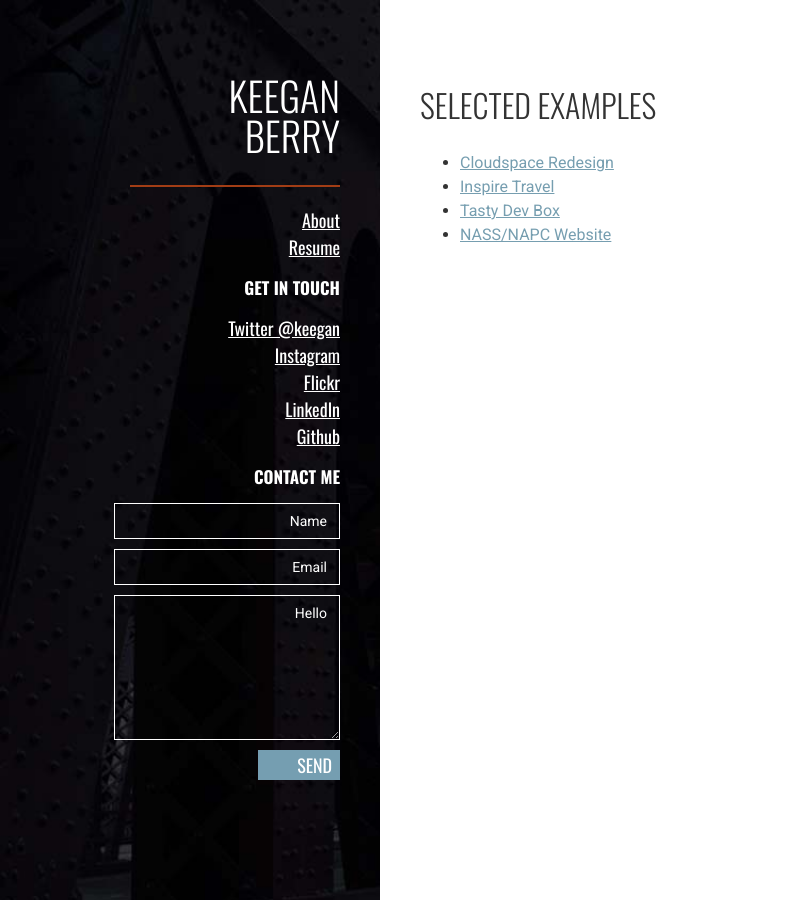
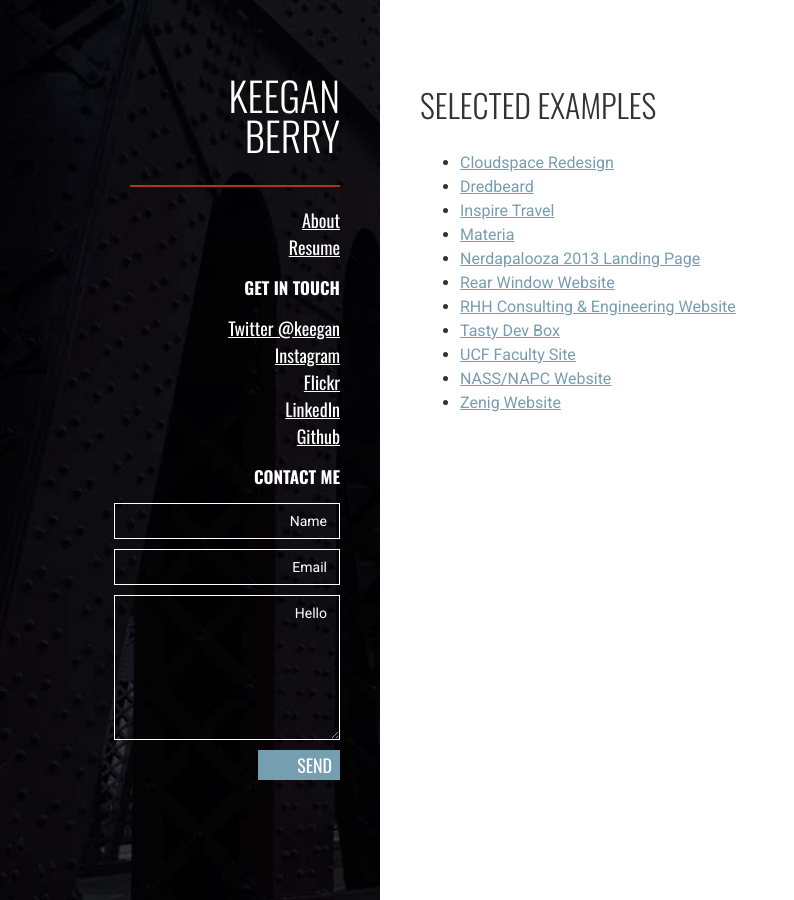
Before and after one commit to keeeeeegan/new-site, a Jekyll site: the page built from work.md, in a window 1280 px wide. Shown: the whole page, without its empty margins (0-794 px from the left). Built offline with Jekyll 4.4.1, drawn with Linux system fonts in a browser that asks for light colours; nearby versions of some CDN libraries.

Commit message:
added all examples

```diff
--- a/work.md
+++ b/work.md
@@ -5,7 +5,7 @@ permalink: /work/
 published: true
 ---
 
-<!-- <ul class="work-list">
+<ul class="work-list">
   {% for post in site.work %}
     <li>
       <a class="work-item-wrapper" href="{{ post.url | prepend: site.baseurl }}">
@@ -15,96 +15,4 @@ published: true
       </a>
     </li>
   {% endfor %}
-</ul> -->
-
-<ul class="work-list">
-
-    <li>
-      <a class="work-item-wrapper" href="/work/cloudspace-redesign/">
-        <span class="work-title">
-          Cloudspace Redesign
-        </span>
-      </a>
-    </li>
-
-    <!-- <li>
-      <a class="work-item-wrapper" href="/work/dredbeard/">
-        <span class="work-title">
-          Dredbeard
-        </span>
-      </a>
-    </li> -->
-
-    <li>
-      <a class="work-item-wrapper" href="/work/inspire-travel/">
-        <span class="work-title">
-          Inspire Travel
-        </span>
-      </a>
-    </li>
-
-    <!-- <li>
-      <a class="work-item-wrapper" href="/work/materia/">
-        <span class="work-title">
-          Materia
-        </span>
-      </a>
-    </li> -->
-
-    <!-- <li>
-      <a class="work-item-wrapper" href="/work/nerdapalooza/">
-        <span class="work-title">
-          Nerdapalooza 2013 Landing Page
-        </span>
-      </a>
-    </li> -->
-
-    <!-- <li>
-      <a class="work-item-wrapper" href="/work/rear-window/">
-        <span class="work-title">
-          Rear Window Website
-        </span>
-      </a>
-    </li> -->
-
-    <!-- <li>
-      <a class="work-item-wrapper" href="/work/rhh-consulting-engineering/">
-        <span class="work-title">
-          RHH Consulting &amp; Engineering Website
-        </span>
-      </a>
-    </li> -->
-
-    <li>
-      <a class="work-item-wrapper" href="/work/tasty-dev-box/">
-        <span class="work-title">
-          Tasty Dev Box
-        </span>
-      </a>
-    </li>
-
-    <!-- <li>
-      <a class="work-item-wrapper" href="/work/ucf-sites/">
-        <span class="work-title">
-          UCF Faculty Site
-        </span>
-      </a>
-    </li> -->
-
-    <li>
-      <a class="work-item-wrapper" href="/work/nass-site/">
-        <span class="work-title">
-          NASS/NAPC Website
-        </span>
-      </a>
-    </li>
-
-    <!-- <li>
-      <a class="work-item-wrapper" href="/work/zenig/">
-        <span class="work-title">
-          Zenig Website
-        </span>
-      </a>
-    </li> -->
-
 </ul>
```
